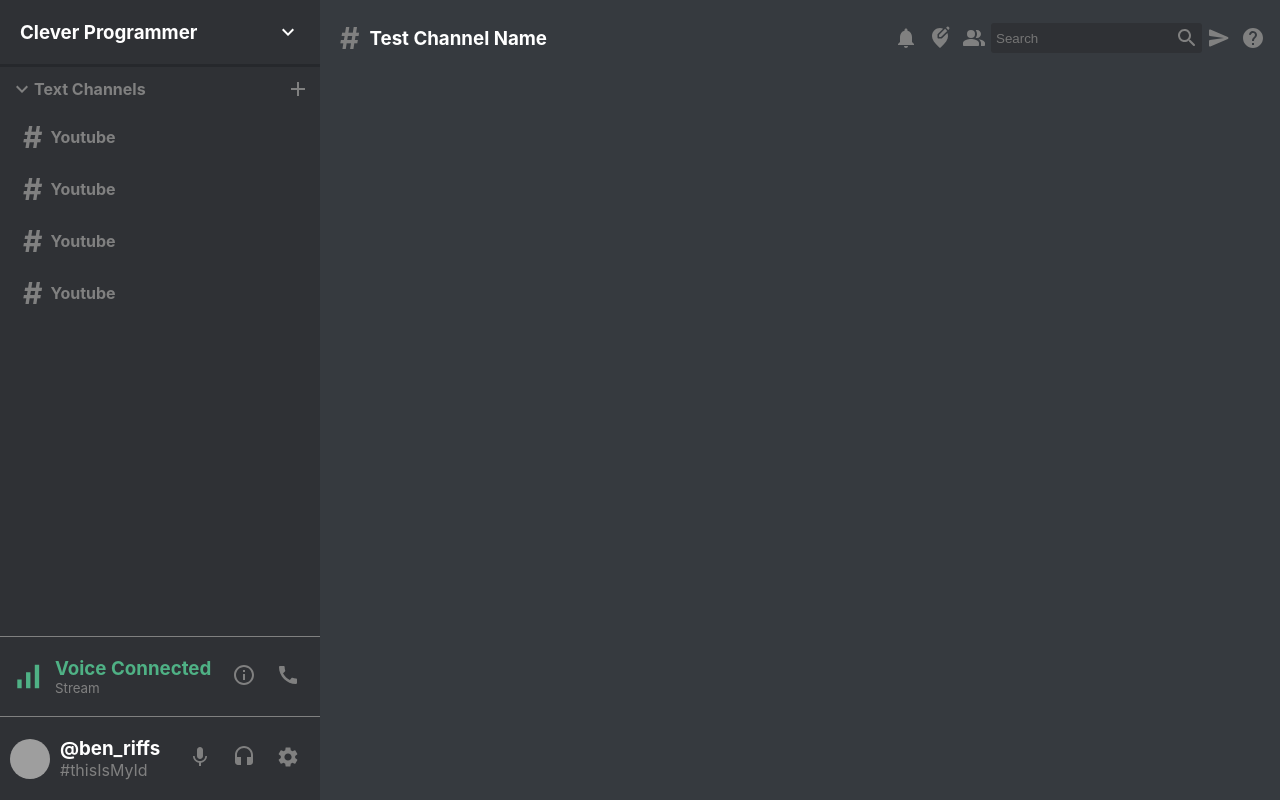
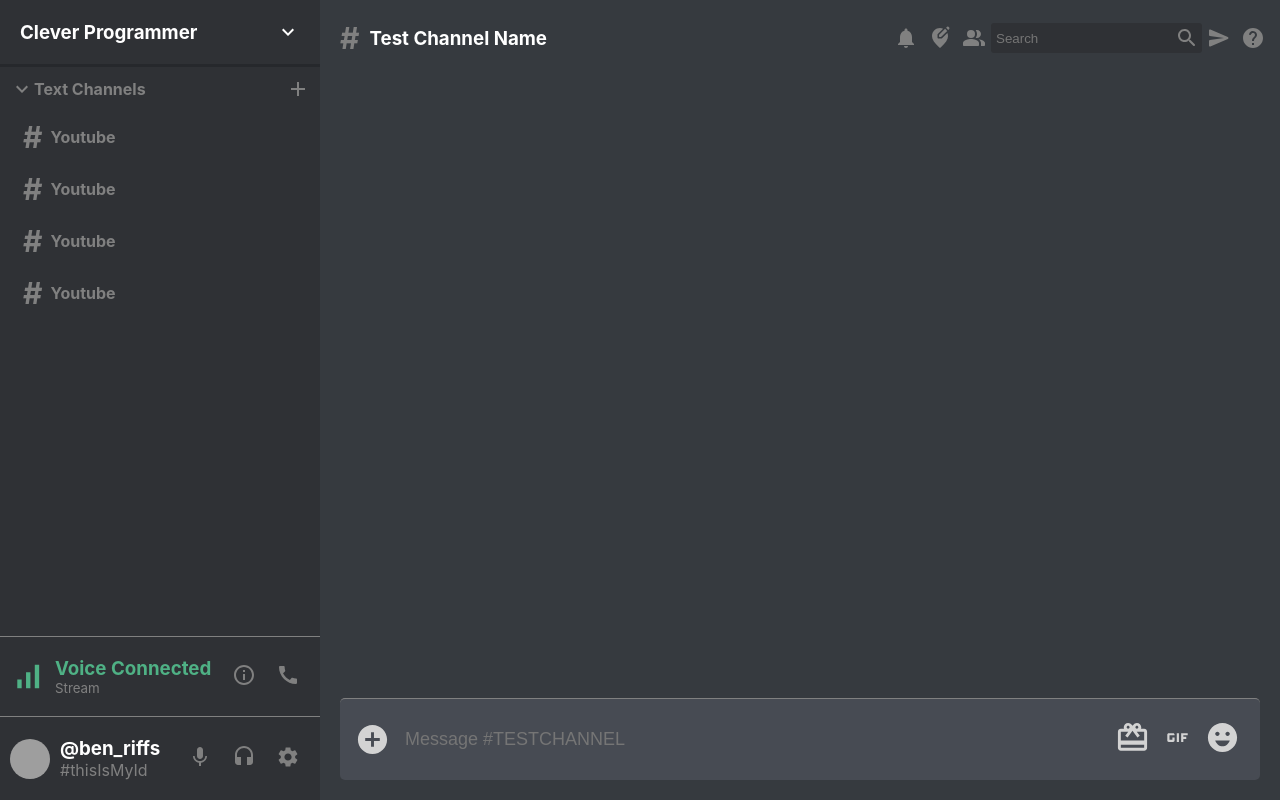
Before and after one commit to bendunhampdx/discord-clone, a React (Create React App) app: page / in a window 1280 px wide. Built offline with nearby package versions, Linux system fonts and the light colour scheme; grey boxes are pictures that could not be loaded.

Commit message:
add chat styling

```diff
--- a/src/Chat.css
+++ b/src/Chat.css
@@ -5,3 +5,41 @@
   background-color: #363a3f;
   height: 100vh;
 }
+
+.chat__messages {
+  flex: 1;
+}
+
+.chat__input {
+  color: lightgrey;
+  display: flex;
+  align-items: center;
+  justify-content: space-between;
+  padding: 15px;
+  border-radius: 5px;
+  margin: 20px;
+  border-top: 1px solid gray;
+  background-color: #474b53;
+}
+
+.chat__input > form > input {
+  padding: 15px;
+  background: transparent;
+  border: none;
+  width: 100%;
+  outline-width: 0;
+  color: white;
+  font-size: large;
+}
+
+.chat__input > form {
+  flex: 1;
+}
+
+.chat__inputButton {
+  display: none;
+}
+
+.chat__inputIcons > .MuiSvgIcon-root {
+  padding: 5px;
+}
--- a/src/Chat.js
+++ b/src/Chat.js
@@ -1,12 +1,34 @@
 import React from 'react'
 import './Chat.css'
 import ChatHeader from './ChatHeader'
-
+import AddCircleIcon from '@material-ui/icons/AddCircle'
+import CardGiftcardIcon from '@material-ui/icons/CardGiftcard';
+import GifIcon from '@material-ui/icons/Gif';
+import EmojiEmotionsIcon from '@material-ui/icons/EmojiEmotions';
 
 function Chat() {
   return (
     <div className="chat">
       <ChatHeader />
+
+      <div className="chat__messages">
+
+      </div>
+
+      <div className="chat__input">
+        <AddCircleIcon fontSize="large" />
+        <form>
+          <input placeholder={`Message #TESTCHANNEL`}/>
+          <button className="chat__inputButton" type="submit">Send Message</button>
+        </form>
+
+        <div className="chat__inputIcons">
+          <CardGiftcardIcon fontSize="large" />
+          <GifIcon fontSize="large" />
+          <EmojiEmotionsIcon fontSize="large" />
+        </div>
+
+      </div>
     </div>
   )
 }
```
